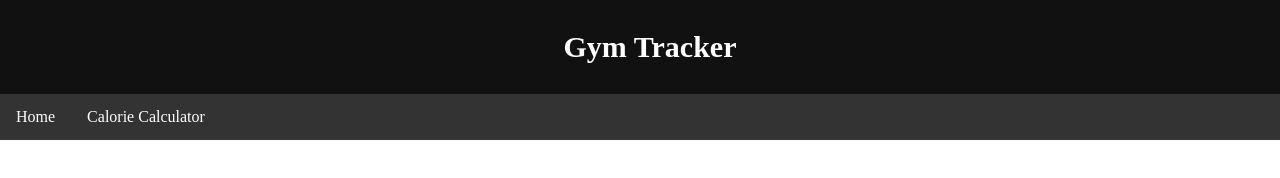
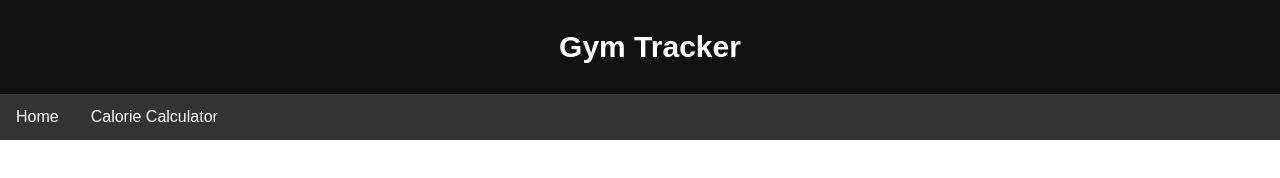
Before and after one commit to Romanosgl/Workout-Tracking, a plain HTML site: page nutrient-sources.html in a window 1280 px wide. Drawn offline with Linux system fonts and the light colour scheme.

Commit message:
Minor Style fix

```diff
--- a/nutrient-sources.html
+++ b/nutrient-sources.html
@@ -7,7 +7,9 @@
     <link rel="icon" href="/images/bicep.webp" type="bicep.webp">
     <style>
         body {
-          margin: 0; /* Remove default body margin */
+            font-family: Arial, sans-serif;
+            margin: 0;
+            padding: 0;
         }
         ul {
           list-style-type: none;
@@ -51,7 +53,7 @@
 <body>
     <div class="header"><h1>Gym Tracker</h1></div>
     <ul>
-        <li><a href="romanosgl.github.io/Workout-Tracking">Home</a></li>
+        <li><a href="https://romanosgl.github.io/Workout-Tracking">Home</a></li>
         <li><a href="calorie-calculator.html">Calorie Calculator</a></li>
     </ul>
 
```
